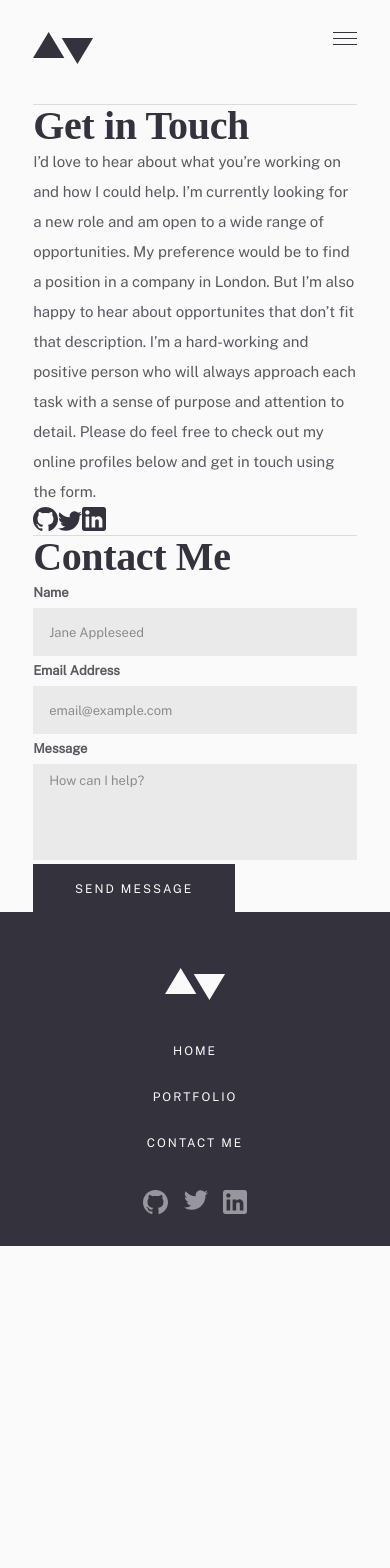
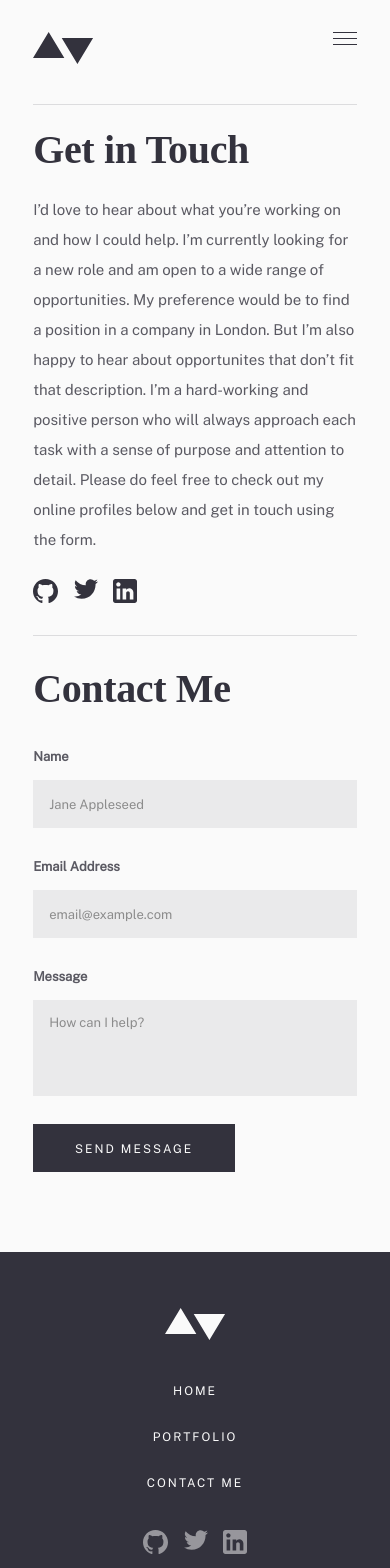
Before and after one commit to tarkanyil/portfolio-website, a React (Create React App) app: page /contact in a window 390 px wide. Shown: the top 1568 px of the page. Before the commit the page ends 1246 px from the top, so only its background shows below. Built offline with nearby package versions, Linux system fonts and the light colour scheme; a web font is replaced by a local one.

Commit message:
Feat: Contact Page. Added Formik as form handler, added form input error handling and styling for focused and errorous states. Page spacing completed for mobile and tablet sizes

```diff
--- a/package.json
+++ b/package.json
@@ -7,6 +7,7 @@
     "@testing-library/react": "^11.2.5",
     "@testing-library/user-event": "^12.8.1",
     "bootstrap": "^4.6.0",
+    "formik": "^2.2.6",
     "framer-motion": "^3.10.5",
     "node-sass": "^5.0.0",
     "react": "^17.0.1",
@@ -18,7 +19,8 @@
     "react-scroll": "^1.8.2",
     "styled-components": "^5.2.1",
     "styled-system": "^5.1.5",
-    "web-vitals": "^1.1.0"
+    "web-vitals": "^1.1.0",
+    "yup": "^0.32.9"
   },
   "scripts": {
     "start": "react-scripts start",
--- a/src/components/button/button.comp.jsx
+++ b/src/components/button/button.comp.jsx
@@ -24,3 +24,13 @@ export const ButtonHref = ({ text, to, inverted }) => (
     </LinkExt>
   </div>
 );
+
+export const Button = ({ children, inverted }) => (
+  <div>
+      {inverted ? (
+        <BtnInv type="button">{children}</BtnInv>
+      ) : (
+        <Btn type="button">{children}</Btn>
+      )}
+  </div>
+);
--- a/src/pages/contactpage/contactpage.comp.jsx
+++ b/src/pages/contactpage/contactpage.comp.jsx
@@ -1,9 +1,12 @@
 import React from 'react';
+import { Formik, Form, useField, Field } from 'formik';
+import * as Yup from 'yup';
+
 import { PageMotion } from '../../utils/motions.jsx';
 
 import { H2, Body2, PageContainer, Separator } from '../../App.styles.jsx';
 
-import { ButtonHref } from '../../components/button/button.comp.jsx';
+import { Button } from '../../components/button/button.comp.jsx';
 import { Spacer } from '../../components/cond-elements/cond-elements.comps.jsx';
 
 import {
@@ -13,14 +16,43 @@ import {
   Label,
   Input,
   Textarea,
+  ErrorMsg,
+  SocialLinks,
 } from './contactpage.styles.jsx';
+
+const MyTextInput = ({ label, ...props }) => {
+  const [field, meta] = useField(props);
+
+  let error;
+  // if (meta.error !== undefined) {
+  if (meta.touched && meta.error) {
+    error = true;
+  } else {
+    error = false;
+  }
+  console.log(meta, { error });
+  return (
+    <>
+      <Label htmlFor={props.id || props.name}>{label}</Label>
+      <Spacer mob="8" tab="8" />
+      {props.as === 'textarea' ? (
+        <Textarea className="text-input" error={error} {...field} {...props} />
+      ) : (
+        <Input className="text-input" error={error} {...field} {...props} />
+      )}
+      {meta.touched && meta.error ? <ErrorMsg>{meta.error}</ErrorMsg> : null}
+    </>
+  );
+};
 
 const ContactPage = () => {
   return (
     <PageMotion>
       <PageContainer>
         <Separator />
+        <Spacer mob="24" tab="32" />
         <H2>Get in Touch</H2>
+        <Spacer mob="24" tab="24" />
         <Body2>
           I’d love to hear about what you’re working on and how I could help.
           I’m currently looking for a new role and am open to a wide range of
@@ -31,7 +63,8 @@ const ContactPage = () => {
           detail. Please do feel free to check out my online profiles below and
           get in touch using the form.
         </Body2>
-        <div>
+        <Spacer mob="24" tab="24" />
+        <SocialLinks>
           <a href="https://github.com/" target="blank">
             <Github />
           </a>
@@ -41,23 +74,62 @@ const ContactPage = () => {
           <a href="https://www.linkedin.com" target="blank">
             <LinkedIn />
           </a>
-        </div>
+        </SocialLinks>
+        <Spacer mob="32" tab="32" />
         <Separator />
+        <Spacer mob="32" tab="32" />
         <H2>Contact Me</H2>
-        <form action="/" autoComplete='off'>
-          <Label htmlFor="name">Name</Label>
-          <Input type="text" id="name" placeholder="Jane Appleseed" autoComplete='off' />
-          <Label htmlFor="email">Email Address</Label>
-          <Input type="email" id="email" placeholder="email@example.com" autoComplete='off' />
-          <Label htmlFor="message">Message</Label>
-          <Textarea
-            type="textarea"
-            id="message"
-            rows="3"
-            placeholder="How can I help?"
-          />
-          <ButtonHref to="#" text="Send message" inverted />
-        </form>
+        <Spacer mob="32" tab="32" />
+
+        <Formik
+          initialValues={{
+            name: '',
+            email: '',
+            message: '',
+          }}
+          onSubmit={async (values, event) => {
+            event.preventDefault();
+            await new Promise((r) => setTimeout(r, 500));
+            alert(JSON.stringify(values, null, 2));
+          }}
+          validationSchema={Yup.object({
+            name: Yup.string().required('This field is required'),
+            email: Yup.string()
+              .email('Please use a valid email address')
+              .required('This field is required'),
+            message: Yup.string().required('This field is required'),
+          })}
+        >
+          <Form noValidate>
+            <MyTextInput
+              label="Name"
+              name="name"
+              type="text"
+              placeholder="Jane Appleseed"
+              autoComplete="off"
+            />
+            <Spacer mob="24" tab="24" />
+            <MyTextInput
+              label="Email Address"
+              name="email"
+              type="email"
+              placeholder="email@example.com"
+              autoComplete=""
+            />
+            <Spacer mob="24" tab="24" />
+            <MyTextInput
+              label="Message"
+              name="message"
+              type="text"
+              as="textarea"
+              rows="3"
+              placeholder="How can I help?"
+            />
+            <Spacer mob="24" tab="24" />
+            <Button type="submit" inverted>Send message</Button>
+          </Form>
+        </Formik>
+        <Spacer mob="80" tab="96" />
       </PageContainer>
     </PageMotion>
   );
--- a/src/pages/contactpage/contactpage.styles.jsx
+++ b/src/pages/contactpage/contactpage.styles.jsx
@@ -45,6 +45,17 @@ export const Input = styled.input`
   ::placeholder {
     opacity: 0.8;
   }
+  :focus {
+    outline: none;
+    border: 1px solid ${colors.primaryCyan};
+  }
+  ${(props) => {
+    if (props.error) {
+      return `
+        outline: none;
+        border: 1px solid ${colors.secondaryRed};`;
+    }
+  }}
 `;
 
 export const Textarea = styled.textarea`
@@ -59,8 +70,41 @@ export const Textarea = styled.textarea`
   color: #33323d;
   border: none;
   padding-left: 1rem;
+  padding-top: 0.5rem;
   resize: none;
   ::placeholder {
     opacity: 0.8;
   }
+  :focus {
+    outline: none;
+    border: 1px solid ${colors.primaryCyan};
+  }
+  ${(props) => {
+    if (props.error) {
+      return `
+        outline: none;
+        border: 1px solid ${colors.secondaryRed};`;
+    }
+  }}
 `;
+
+export const ErrorMsg = styled.div`
+  font-family: Public Sans;
+  font-style: italic;
+  font-weight: bold;
+  font-size: 10px;
+  line-height: 12px;
+  color: ${colors.secondaryRed};
+  margin-top: 0.25rem;
+`;
+
+export const SocialLinks = styled.div`
+  display: flex;
+  justify-content: space-between;
+  width: 104px;
+  height: 24px;
+  @media only screen and (min-width: 768px) {
+    margin: 0;
+    padding: 0;
+  }
+`;
```
Also changed, not shown: 2 other files (tests, documents, lock files or other folders).
